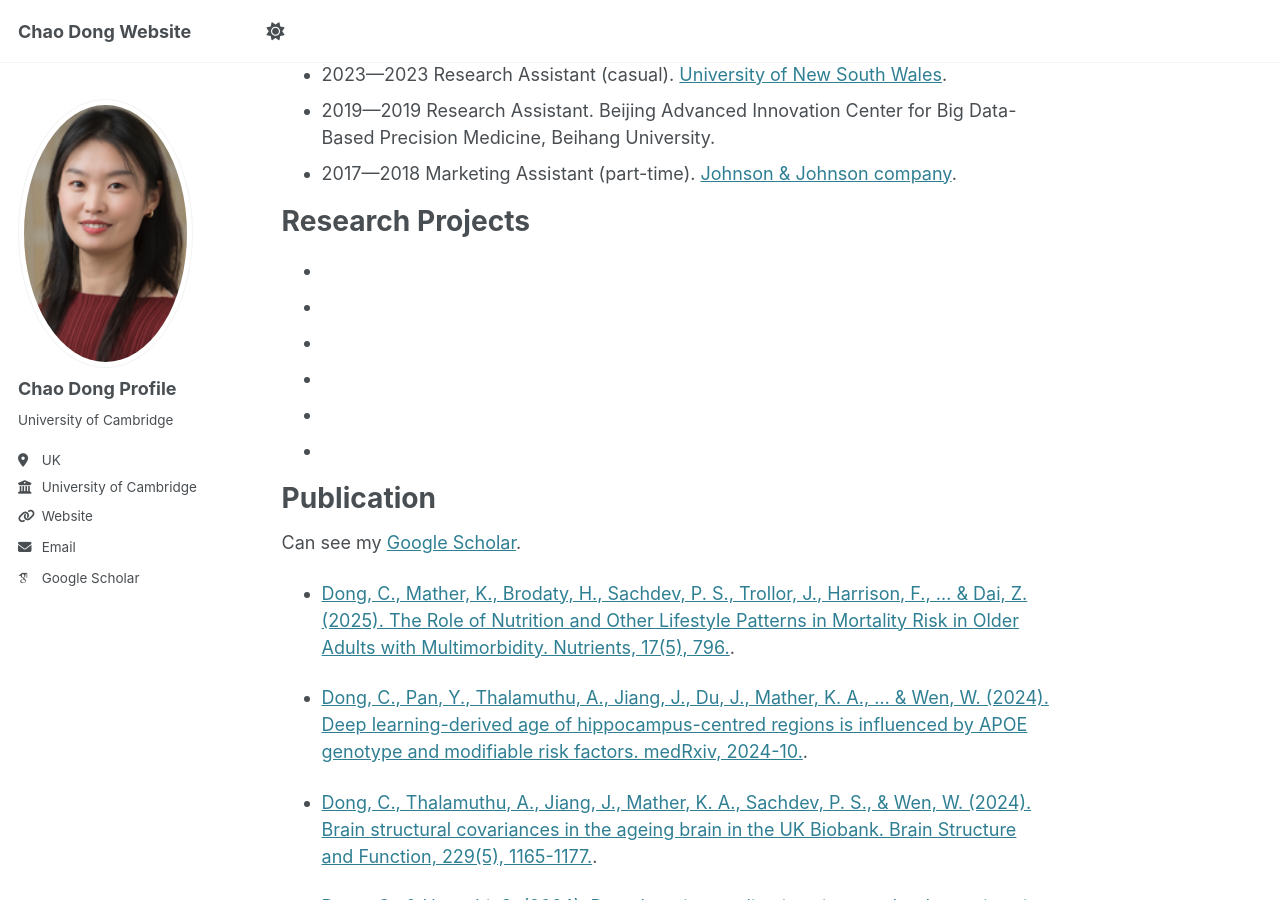
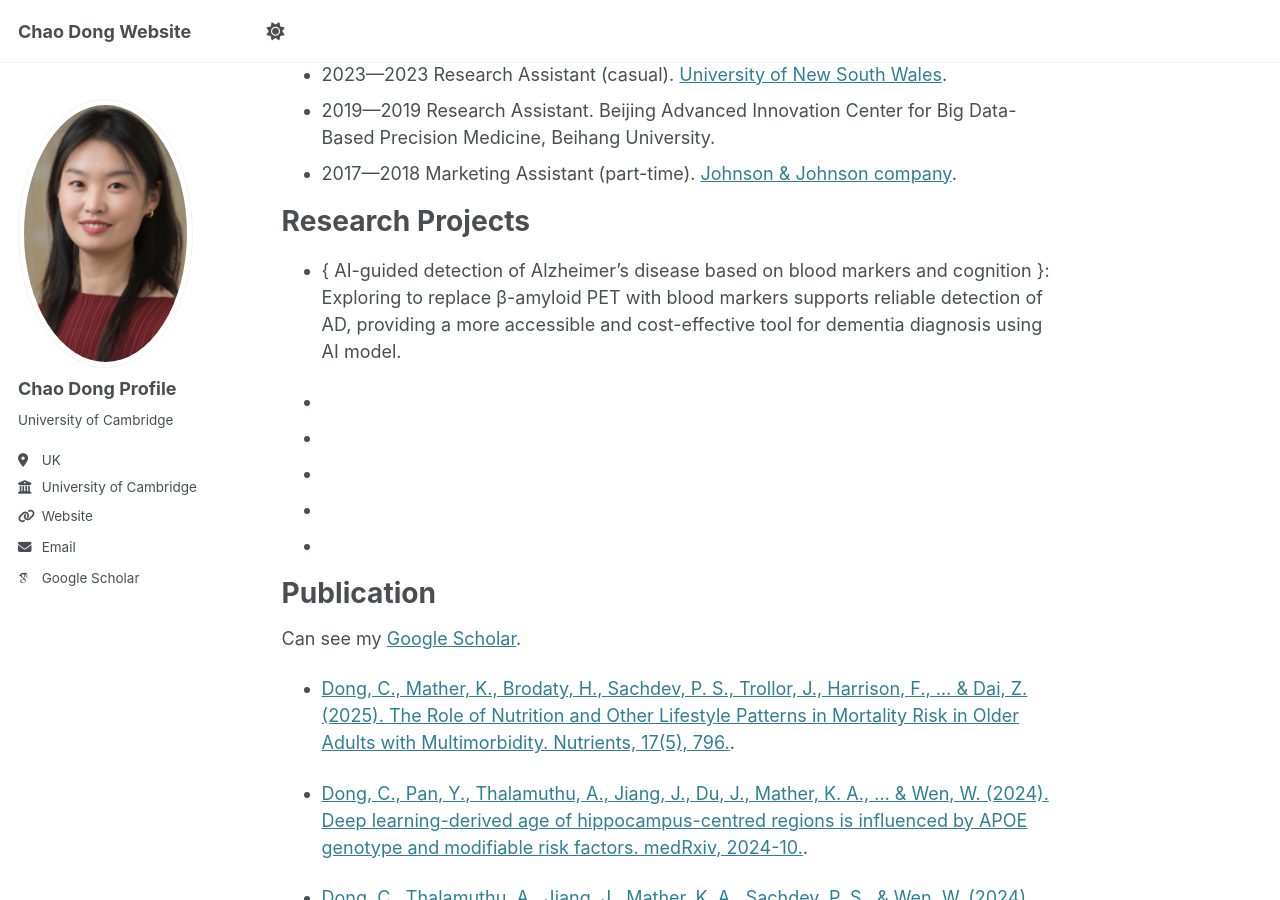
Before and after one commit to ChaoDong12/chaodong.github.io, a Jekyll site: the page built from _pages/about.md, in a window 1280 px wide and 900 px high, scrolled down 648 px. Built offline with Jekyll 4.4.1, drawn with Linux system fonts in a browser that asks for light colours; some web fonts are replaced.

Commit message:
Update about.md

```diff
--- a/_pages/about.md
+++ b/_pages/about.md
@@ -24,7 +24,7 @@ Work Experience
 
 Research Projects
 ======
-* [ AI-guided detection of Alzheimer’s disease based on blood markers and cognition ]: Exploring to replace β-amyloid PET with blood markers supports reliable detection of AD, providing a more accessible and cost-effective tool for dementia diagnosis using AI model.
+* { AI-guided detection of Alzheimer’s disease based on blood markers and cognition }: Exploring to replace β-amyloid PET with blood markers supports reliable detection of AD, providing a more accessible and cost-effective tool for dementia diagnosis using AI model.
 
 * [ 7T Laminar MRI preprocessing and functional connectivity analysis ]: Preprocessing  7T laminar task-based fMRI data using SPM 12. Analyse network-based functional connectivity.
 
```
